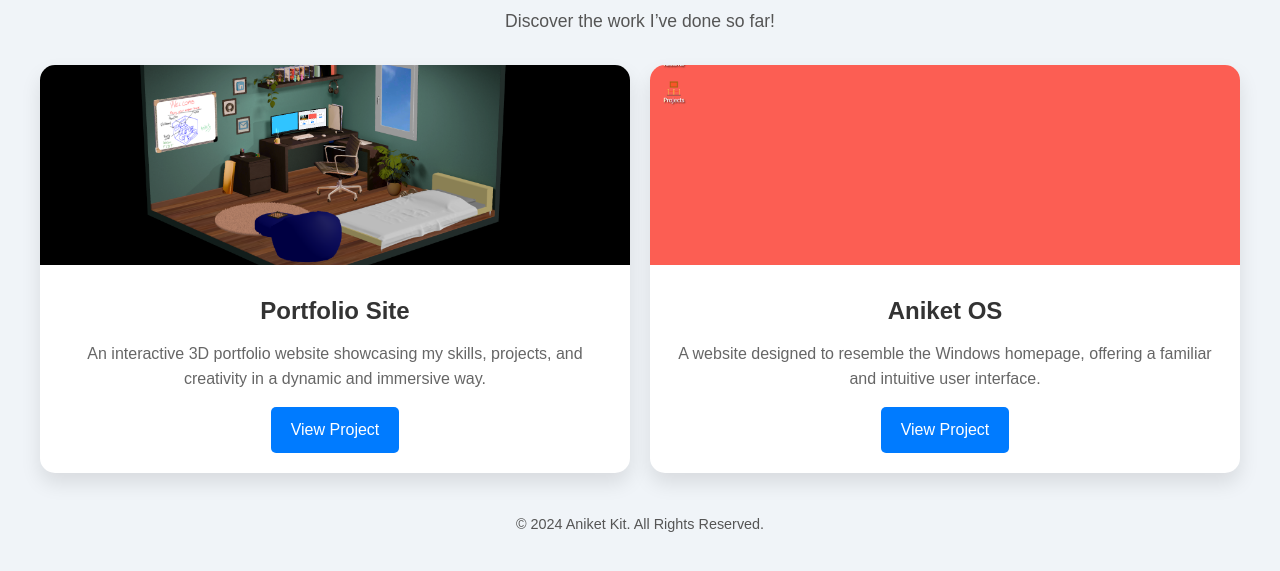
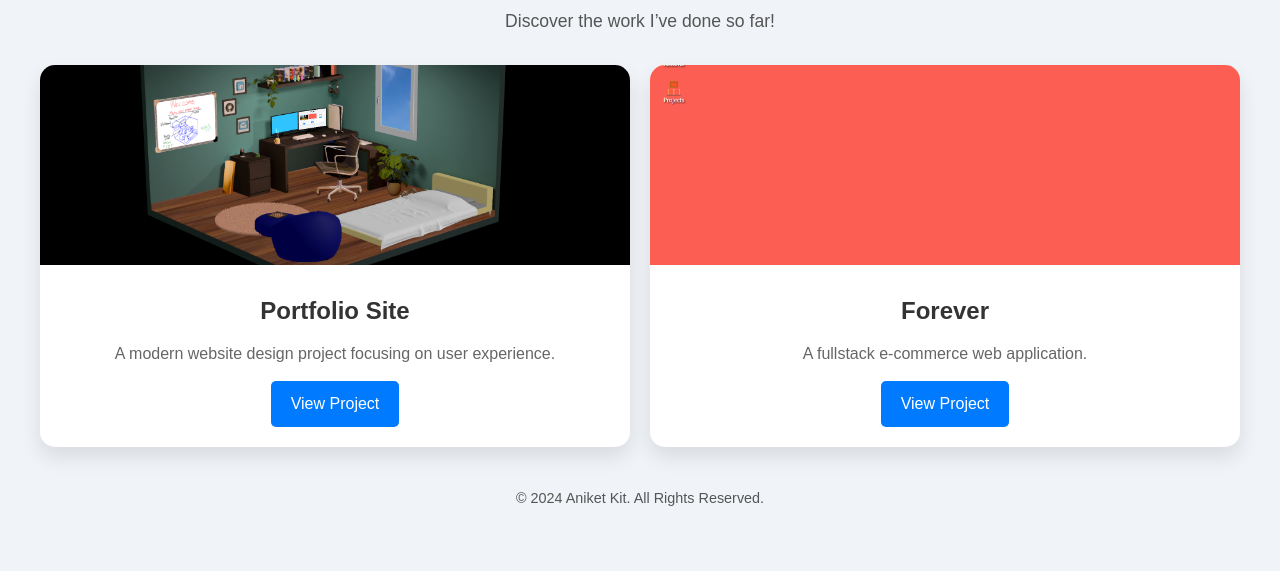
Before and after one commit to aniket-kit/Aniket-portfolio-website, a website: page public/projectpage.html in a window 1280 px wide. Shown: the part 95-666 px from the top of the page. Drawn offline with Linux system fonts and the light colour scheme.

Commit message:
Update projectpage.html

```diff
--- a/public/projectpage.html
+++ b/public/projectpage.html
@@ -14,29 +14,29 @@
 
   <main class="project-container">
     <div class="project-card">
-      <img src="/assets/projectimage/project1.png" alt="Project 1">
+      <img src="/assets/projectimage/project1.png" alt="Portfolio Site">
       <div class="card-content">
         <h3>Portfolio Site</h3>
-        <p>An interactive 3D portfolio website showcasing my skills, projects, and creativity in a dynamic and immersive way.</p>
+        <p>A modern website design project focusing on user experience.</p>
         <a href="https://aniketkit.vercel.app/" target="_blank">View Project</a>
       </div>
     </div>
-    <div class="project-card">
+    <!-- <div class="project-card">
       <img src="/assets/projectimage/project2.png" alt="Aniket OS">
       <div class="card-content">
         <h3>Aniket OS</h3>
-        <p>A website designed to resemble the Windows homepage, offering a familiar and intuitive user interface.</p>
+        <p>OS</p>
         <a href="https://aniket-os.vercel.app/" target="_blank">View Project</a>
       </div>
+    </div> -->
+    <div class="project-card">
+      <img src="/assets/projectimage/project2.png" alt="e-commerce">
+      <div class="card-content">
+        <h3>Forever</h3>
+        <p>A fullstack e-commerce web application.</p>
+        <a href="https://ecommerce-frontend-ny.vercel.app/" target="_blank">View Project</a>
+      </div>
     </div>
-<!--     <div class="project-card">
-      <img src="/assets/projectimage/project3.png" alt="Project 3">
-      <div class="card-content">
-        <h3>Project 3</h3>
-        <p>An innovative app for task management and productivity.</p>
-        <a href="#" target="_blank">View Project</a>
-      </div>
-    </div> -->
   </main>
 
   <footer class="footer">
```
